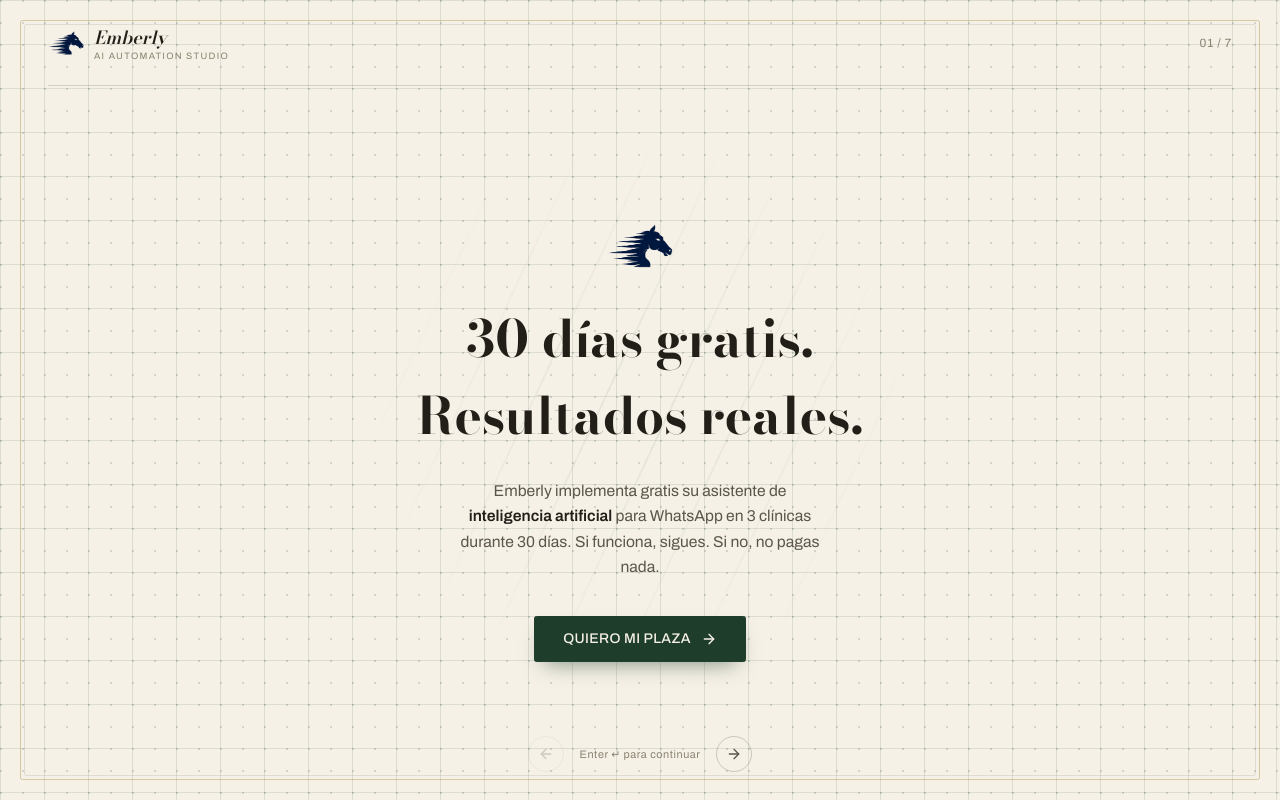
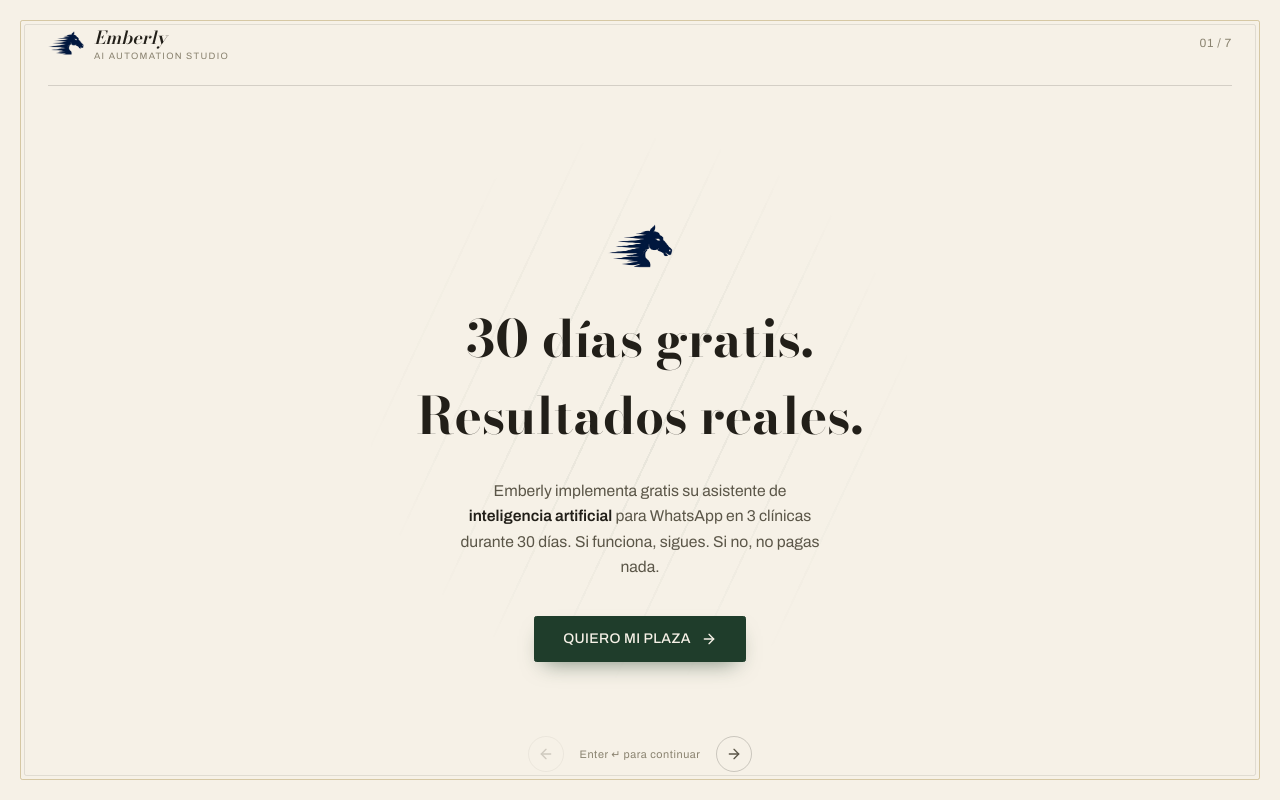
Before and after one commit to jaime1902-rgb/emberly, a Next.js app: page / in a window 1280 px wide. Built offline with nearby package versions, Linux system fonts and the light colour scheme.

Commit message:
Remove the blueprint grid background texture

```diff
--- a/app/globals.css
+++ b/app/globals.css
@@ -115,18 +115,6 @@
   }
 }
 
-@layer utilities {
-  /* Blueprint grid — drafting-table lines plus a finer dot subdivision.
-     Reads as engineering schematic (futurist) printed on fine stock (luxury). */
-  .bg-fine-grid {
-    background-image:
-      linear-gradient(rgba(31, 61, 43, 0.12) 1px, transparent 1px),
-      linear-gradient(90deg, rgba(31, 61, 43, 0.12) 1px, transparent 1px),
-      radial-gradient(circle at 1px 1px, rgba(31, 61, 43, 0.16) 1px, transparent 0);
-    background-size: 44px 44px, 44px 44px, 22px 22px;
-  }
-}
-
 @keyframes seal-press {
   0% { opacity: 0; transform: scale(1.5) rotate(-14deg); }
   60% { opacity: 1; transform: scale(0.94) rotate(-4deg); }
--- a/components/emberly/funnel.tsx
+++ b/components/emberly/funnel.tsx
@@ -143,7 +143,7 @@ export function EmberlyFunnel() {
   const topAligned = step.type === "offer" || step.type === "contact";
 
   return (
-    <div className="bg-fine-grid relative flex h-svh flex-col overflow-hidden bg-background">
+    <div className="relative flex h-svh flex-col overflow-hidden bg-background">
       {/* Ruled invitation-card frame */}
       <div className="pointer-events-none absolute inset-3 rounded-sm border border-gold/40 sm:inset-5" />
       <div className="pointer-events-none absolute inset-4 rounded-sm border border-foreground/10 sm:inset-6" />
```
